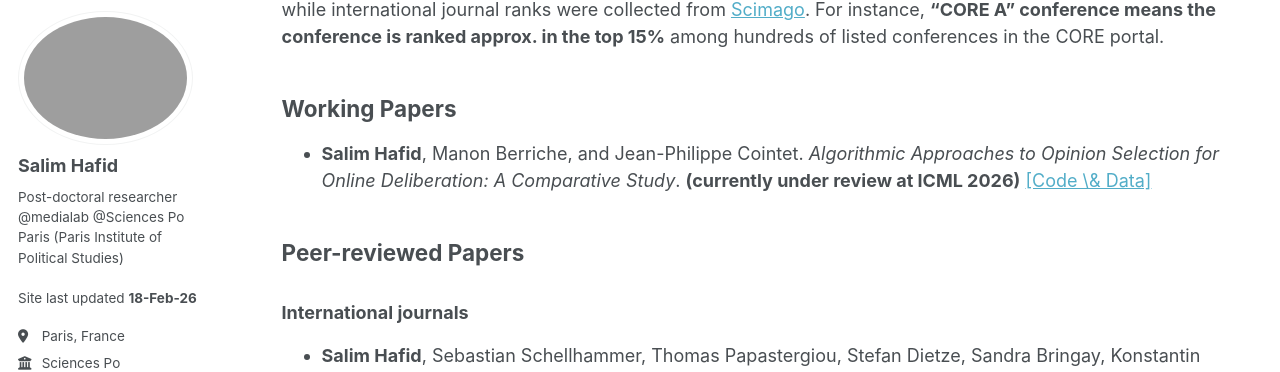
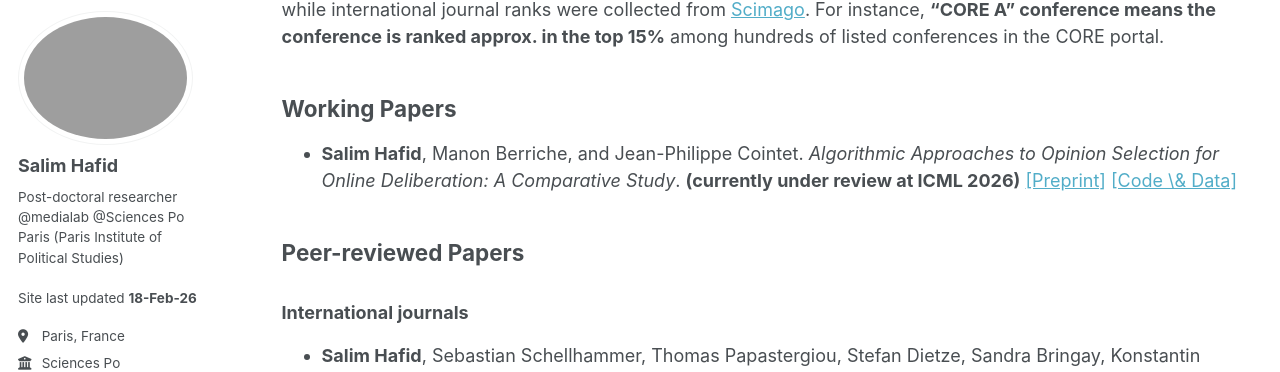
Before and after one commit to salim-hafid/salim-hafid.github.io, a Jekyll site: the page built from _pages/publications.md, in a window 1280 px wide and 900 px high, scrolled down 351 px. Shown: the part 90-462 px from the top of the window. Built offline with Jekyll 4.4.1, drawn with Linux system fonts in a browser that asks for light colours; some web fonts are replaced; a script bundle is joined from its source files by our own code; library files that are not in the unit come from our copies.

Commit message:
Update working paper link to include preprint

```diff
--- a/_pages/publications.md
+++ b/_pages/publications.md
@@ -12,7 +12,7 @@
 International conference ranks were collected in 2025 from the [CORE portal](https://portal.core.edu.au/conf-ranks/) based on the latest CORE update, while international journal ranks were collected from [Scimago](https://www.scimagojr.com/journalrank.php). For instance, **"CORE A" conference means the conference is ranked approx. in the top 15%** among hundreds of listed conferences in the CORE portal.
 
 ## Working Papers
-- **Salim Hafid**, Manon Berriche, and Jean-Philippe Cointet. *Algorithmic Approaches to Opinion Selection for Online Deliberation: A Comparative Study*. **(currently under review at ICML 2026)** [[Code \& Data]](https://github.com/SalimHFX/Algorithms-for-Opinion-Selection-in-Deliberation)
+- **Salim Hafid**, Manon Berriche, and Jean-Philippe Cointet. *Algorithmic Approaches to Opinion Selection for Online Deliberation: A Comparative Study*. **(currently under review at ICML 2026)** [[Preprint]](https://arxiv.org/abs/2602.15439) [[Code \& Data]](https://github.com/SalimHFX/Algorithms-for-Opinion-Selection-in-Deliberation)
 
 ## Peer-reviewed Papers
 
```
